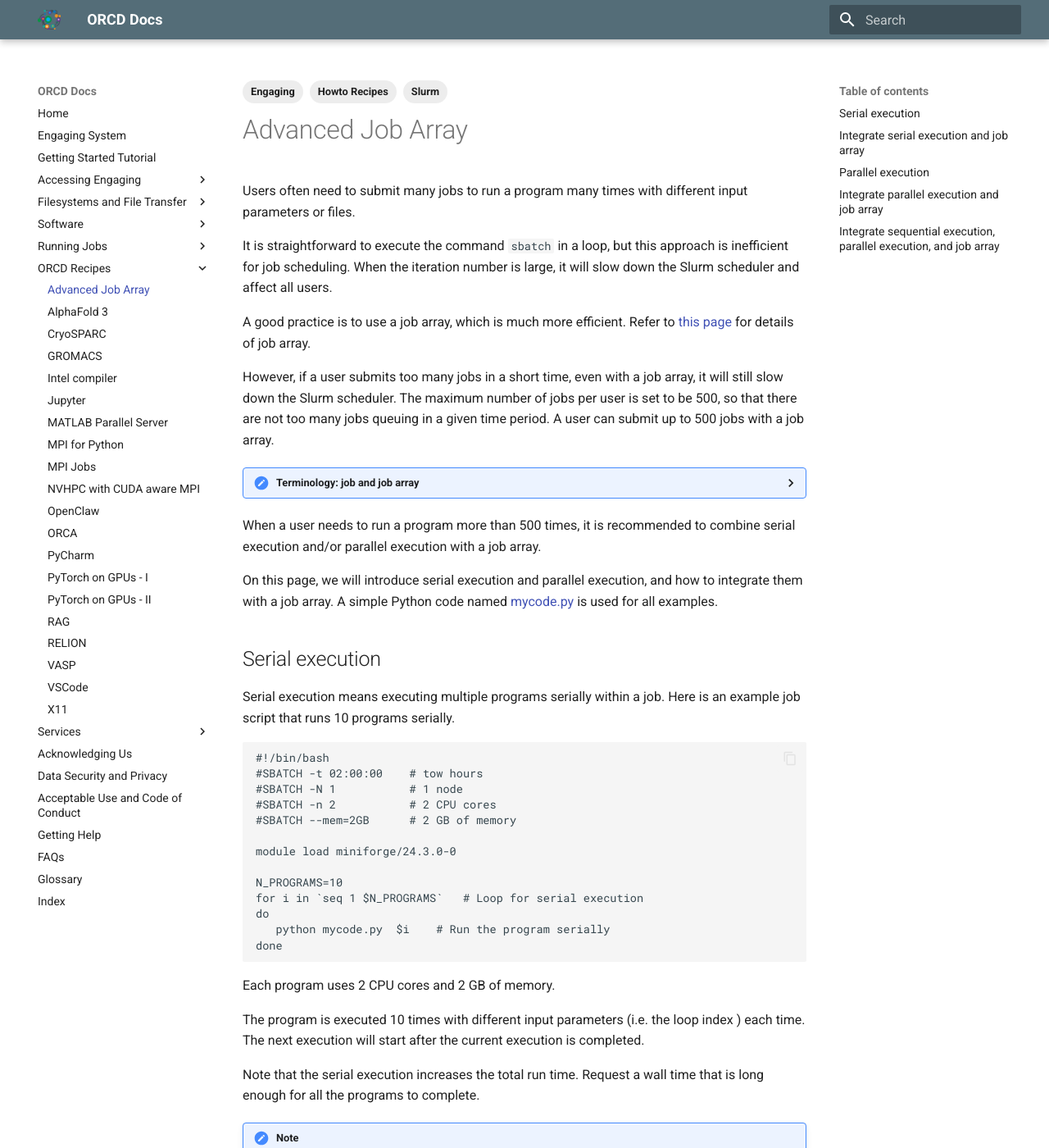
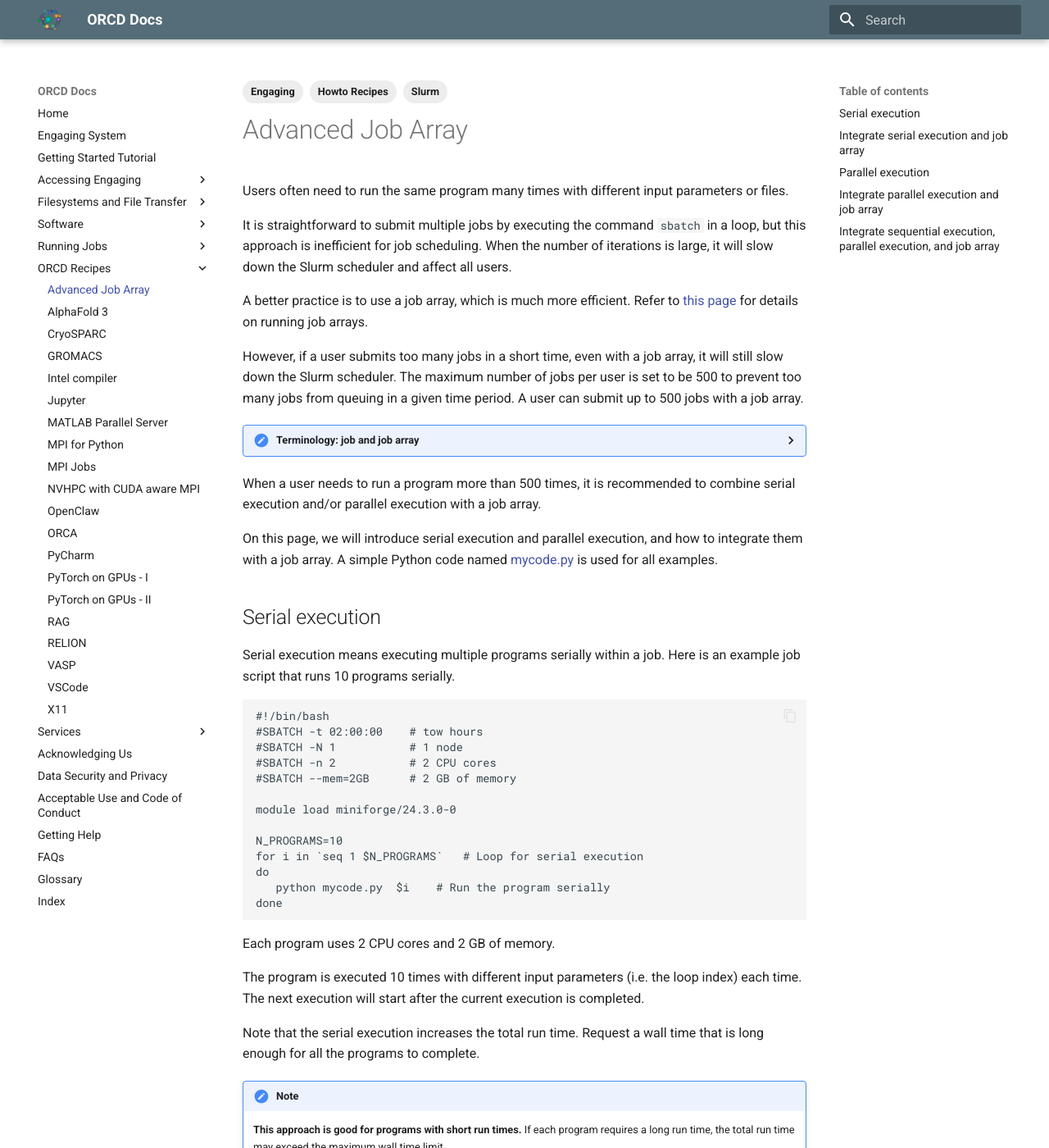
Before and after one commit to mit-orcd/orcd-docs-edit, an MkDocs documentation site: the page built from docs/recipes/many-jobs.md, in a window 1280 px wide and 1400 px high. Shown: the whole window at 82% size. Built offline with MkDocs 1.6.1 and Material for MkDocs 9.7.7, drawn with Linux system fonts in a browser that asks for light colours; some of the changed text lies outside the part shown.

Commit message:
Edit for clarity and fix spacing

````diff
--- a/docs/recipes/many-jobs.md
+++ b/docs/recipes/many-jobs.md
@@ -7,13 +7,13 @@ tags:
 
 # Advanced Job Array
 
-Users often need to submit many jobs to run a program many times with different input parameters or files.
+Users often need to run the same program many times with different input parameters or files.
 
-It is straightforward to execute the command `sbatch` in a loop, but this approach is inefficient for job scheduling. When the iteration number is large, it will slow down the Slurm scheduler and affect all users.
+It is straightforward to submit multiple jobs by executing the command `sbatch` in a loop, but this approach is inefficient for job scheduling. When the number of iterations is large, it will slow down the Slurm scheduler and affect all users.
 
-A good practice is to use a job array, which is much more efficient. Refer to [this page](https://orcd-docs.mit.edu/running-jobs/job-arrays/) for details of job array.
+A better practice is to use a job array, which is much more efficient. Refer to [this page](https://orcd-docs.mit.edu/running-jobs/job-arrays/) for details on running job arrays.
 
-However, if a user submits too many jobs in a short time, even with a job array, it will still slow down the Slurm scheduler. The maximum number of jobs per user is set to be 500, so that there are not too many jobs queuing in a given time period. A user can submit up to 500 jobs with a job array.
+However, if a user submits too many jobs in a short time, even with a job array, it will still slow down the Slurm scheduler. The maximum number of jobs per user is set to be 500 to prevent too many jobs from queuing in a given time period. A user can submit up to 500 jobs with a job array.
 
 ??? "Terminology: job and job array"
     On this page, the word job means either an individual job or a task in a job array. For example, submitting a job array with 100 tasks means submitting 100 jobs.
@@ -44,7 +44,7 @@ done
 
 Each program uses 2 CPU cores and 2 GB of memory.
 
-The program is executed 10 times with different input parameters (i.e. the loop index ) each time. The next execution will start after the current execution is completed.
+The program is executed 10 times with different input parameters (i.e. the loop index) each time. The next execution will start after the current execution is completed.
 
 Note that the serial execution increases the total run time. Request a wall time that is long enough for all the programs to complete.
 
@@ -55,7 +55,7 @@ Note that the serial execution increases the total run time. Request a wall time
 
 ## Integrate serial execution and job array
 
-To scale up the number of programs, use a job array together with serial execution. Here is an example job script.
+To scale up the number of program executions, use a job array combined with serial execution. Here is an example job script.
 
 ```
 #!/bin/bash
@@ -80,7 +80,7 @@ done
 
 The number of jobs (tasks) of the array is 100 and each job runs 10 programs serially, so `10 * 100 = 1,000` programs are submitted.
 
-The array task ID (`$SLURM_ARRAY_TASK_ID`) and total number of tasks in the array (`$SLURM_ARRAY_TASK_COUNT`) are used to calculate the global index. Use the global index as the input parameter for the program.
+The `--array=0-99` option tells Slurm to create a job array with array task IDs 0 through 99. The array task ID (`$SLURM_ARRAY_TASK_ID`) and total number of tasks in the array (`$SLURM_ARRAY_TASK_COUNT`) are used to calculate the global index. Use the global index as the input parameter for the program.
 
 !!! Note
     **This approach is useful for submitting a large number of short-run-time programs.**
````
